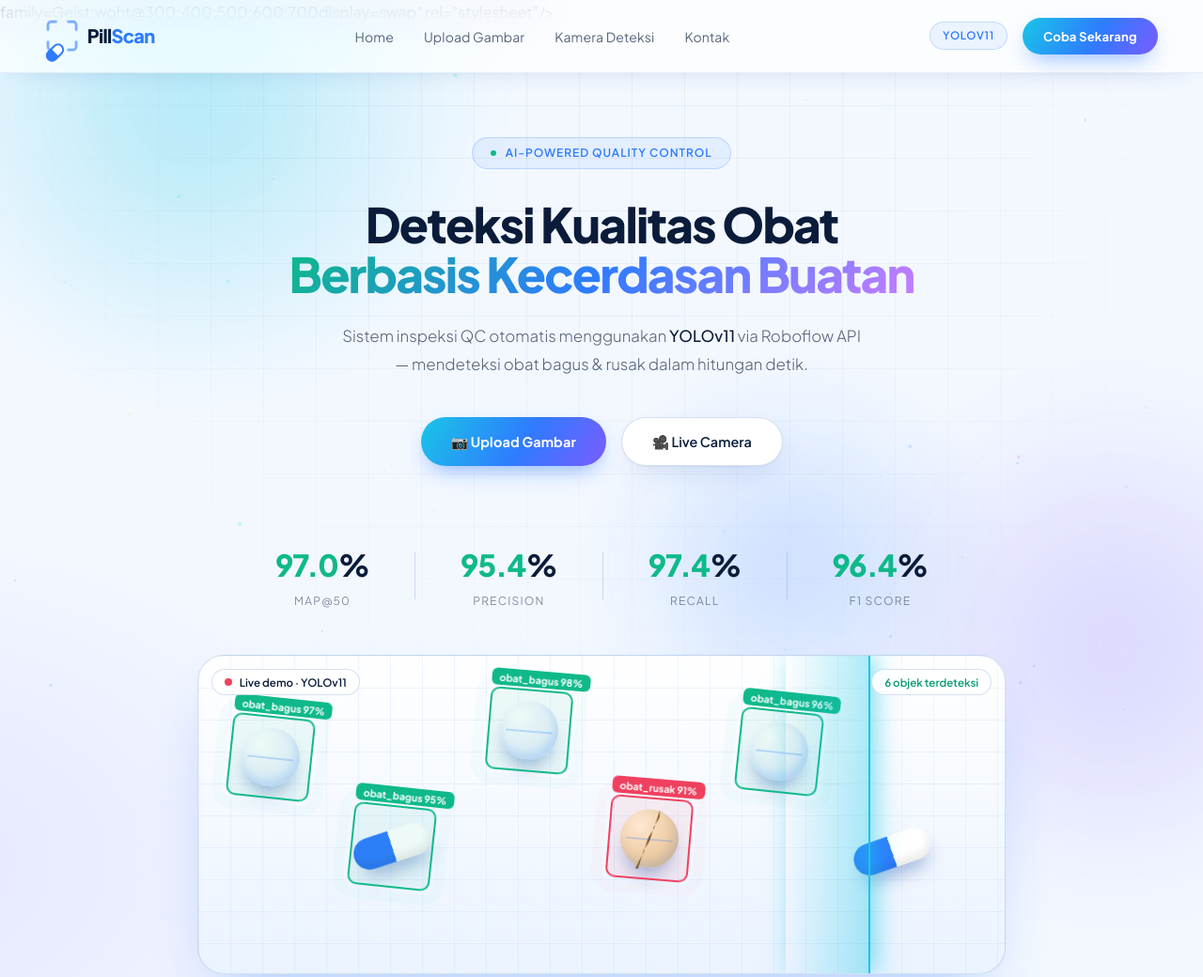
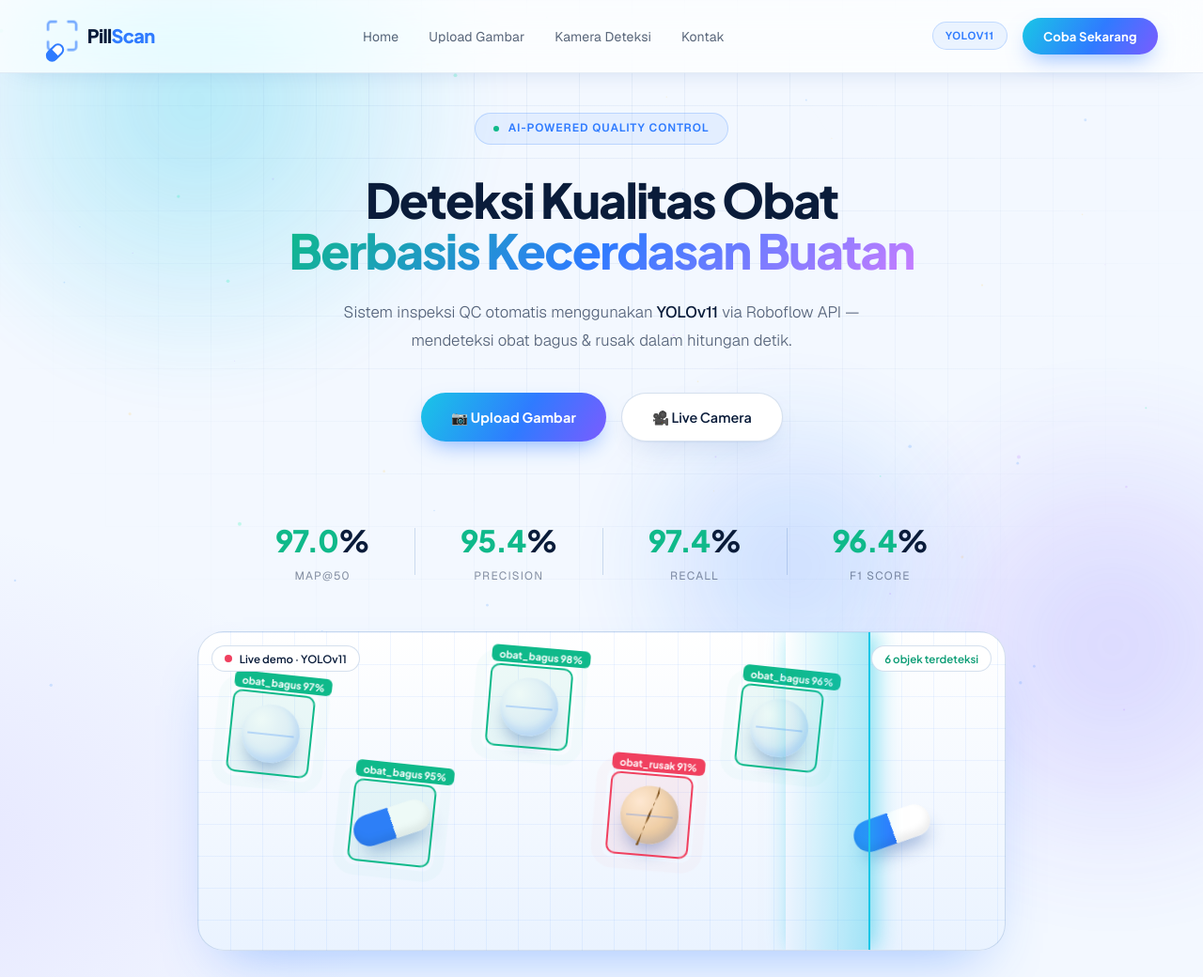
Before and after one commit to rainhard583/Detection-Pills, a website: page index.html in a window 1280 px wide. Shown: the top 1040 px of the page at 94% size. Drawn offline with nearby package versions, Linux system fonts and the light colour scheme.

Commit message:
Fix broken HTML font links

```diff
--- a/index.html
+++ b/index.html
@@ -5,7 +5,8 @@
 <meta name="viewport" content="width=device-width, initial-scale=1.0"/>
 <title>PillScan AI — Deteksi Kualitas Obat</title>
 <link rel="preconnect" href="https://fonts.googleapis.com"/>
-<link href="https://fonts.googleapis.com/css2?family=Plus+Jakarta+Sans:ital,wght@0,300;0,400;0,500;0,600;0,700;0,800;1,300;1,400<link href="https://fonts.googleapis.com/css2?family=Syne:wght@400;500;600;700;800&family=DM+Sans:ital,opsz,wght@0,9..40,300;0,9..40,400;0,9..40,500;1,9..40,300&display=swap" rel="stylesheet"/>family=Geist:wght@300;400;500;600;700<link href="https://fonts.googleapis.com/css2?family=Syne:wght@400;500;600;700;800&family=DM+Sans:ital,opsz,wght@0,9..40,300;0,9..40,400;0,9..40,500;1,9..40,300&display=swap" rel="stylesheet"/>display=swap" rel="stylesheet"/>
+<link rel="preconnect" href="https://fonts.gstatic.com" crossorigin/>
+<link href="https://fonts.googleapis.com/css2?family=Plus+Jakarta+Sans:wght@300;400;500;600;700;800&family=Syne:wght@400;500;600;700;800&family=DM+Sans:ital,opsz,wght@0,9..40,300;0,9..40,400;0,9..40,500;1,9..40,300&family=Geist:wght@300;400;500;600;700&display=swap" rel="stylesheet"/>
 <style>
 *,*::before,*::after{box-sizing:border-box;margin:0;padding:0}
 :root{
```
